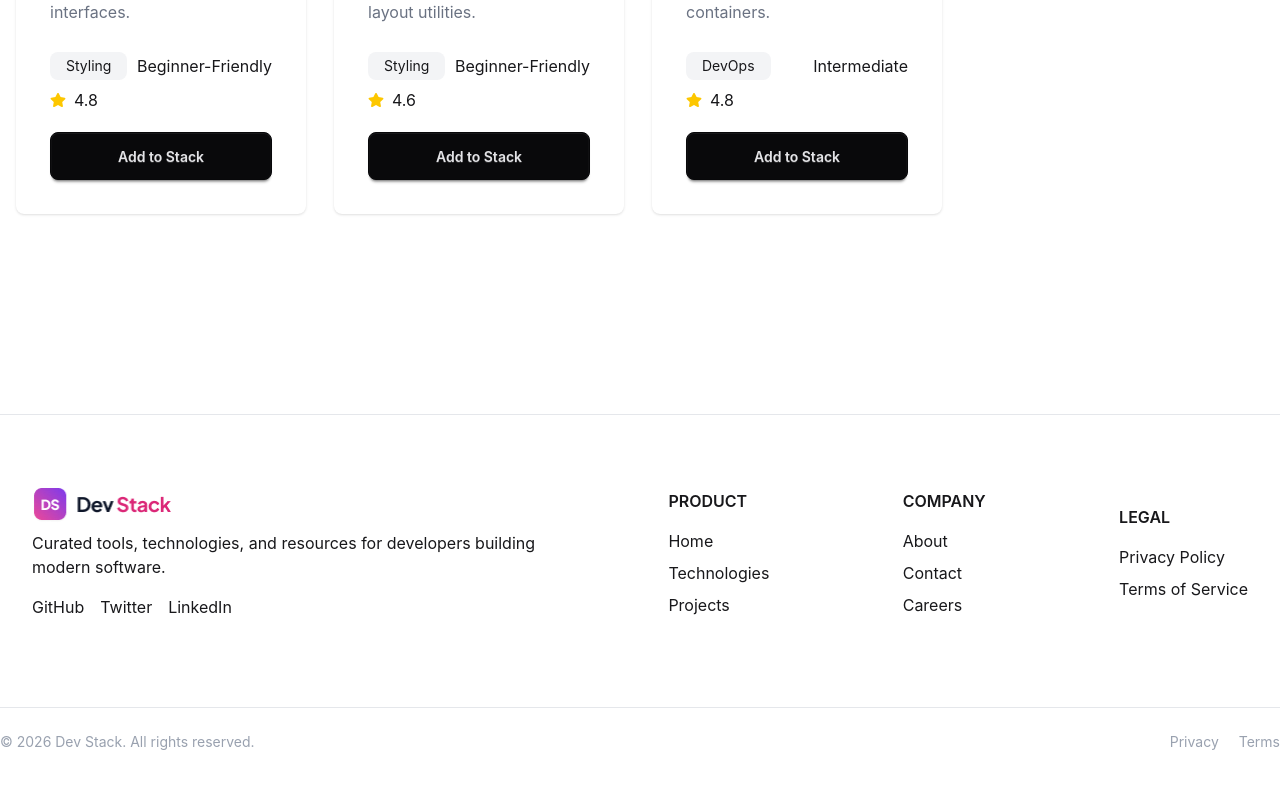
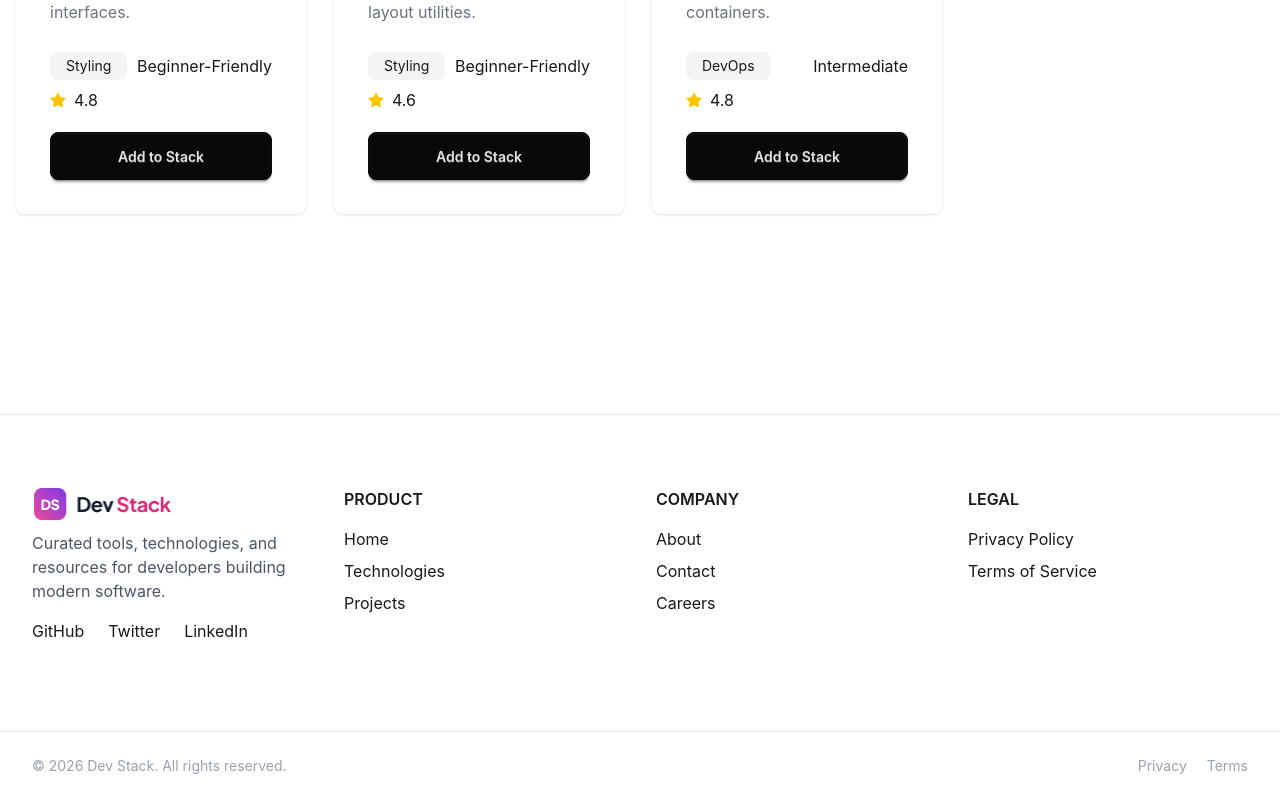
Before and after one commit to RayhanHossain52/DevStack_Website, a React (Vite) app: page / in a window 1280 px wide. Shown: the part 2378-3178 px from the top of the page. Before the commit the page ends 3130 px from the top, so only its background shows below. Built offline with nearby package versions, Linux system fonts and the light colour scheme.

Commit message:
Last Footer Section Resposive

```diff
--- a/src/components/Footer.tsx
+++ b/src/components/Footer.tsx
@@ -2,17 +2,26 @@ import logo from "../assets/logo-text.png";
 
 const Footer = () => {
     return (
-        <footer className="container mx-auto border-t border-gray-200 mt-50">
-            <div className=" flex justify-between items-center px-8 py-12 mt-6">
-                <div className="flex flex-col gap-2">
-                    <img src={logo} alt="" className="w-35" />
-                    <p>Curated tools, technologies, and resources for developers building <br /> modern software.</p>
-                    <div className="flex gap-4 mt-2">
+        <footer className="container mx-auto border-t border-gray-200 mt-20 sm:mt-32 lg:mt-50">
+
+            <div className="grid grid-cols-1 sm:grid-cols-2 lg:grid-cols-4 gap-10 lg:gap-8 px-6 sm:px-8 py-10 sm:py-12 mt-6">
+
+
+                <div className="flex flex-col gap-2 items-center text-center lg:items-start lg:text-left sm:col-span-2 lg:col-span-1">
+                    <img src={logo} alt="DevStack" className="w-35" />
+
+                    <p className="text-sm sm:text-base text-gray-600">
+                        Curated tools, technologies, and resources for developers
+                        building modern software.
+                    </p>
+
+                    <div className="flex gap-6 mt-2">
                         <a href="">GitHub</a>
                         <a href="">Twitter</a>
                         <a href="">LinkedIn</a>
                     </div>
                 </div>
+
 
                 <div className="flex flex-col gap-2">
                     <h3 className="mb-2 font-semibold">PRODUCT</h3>
@@ -20,6 +29,7 @@ const Footer = () => {
                     <a href="">Technologies</a>
                     <a href="">Projects</a>
                 </div>
+
 
                 <div className="flex flex-col gap-2">
                     <h3 className="mb-2 font-semibold">COMPANY</h3>
@@ -34,7 +44,9 @@ const Footer = () => {
                     <a href="">Terms of Service</a>
                 </div>
             </div>
-            <div className="border-t border-gray-200 mt-10 pt-6 flex justify-between text-sm text-gray-400">
+
+
+            <div className="border-t border-gray-200 mt-4 sm:mt-10 px-6 sm:px-8 py-6 flex flex-col sm:flex-row justify-between items-center gap-4 text-sm text-gray-400 text-center sm:text-left">
                 <p>© 2026 Dev Stack. All rights reserved.</p>
 
                 <div className="flex gap-5">
```
